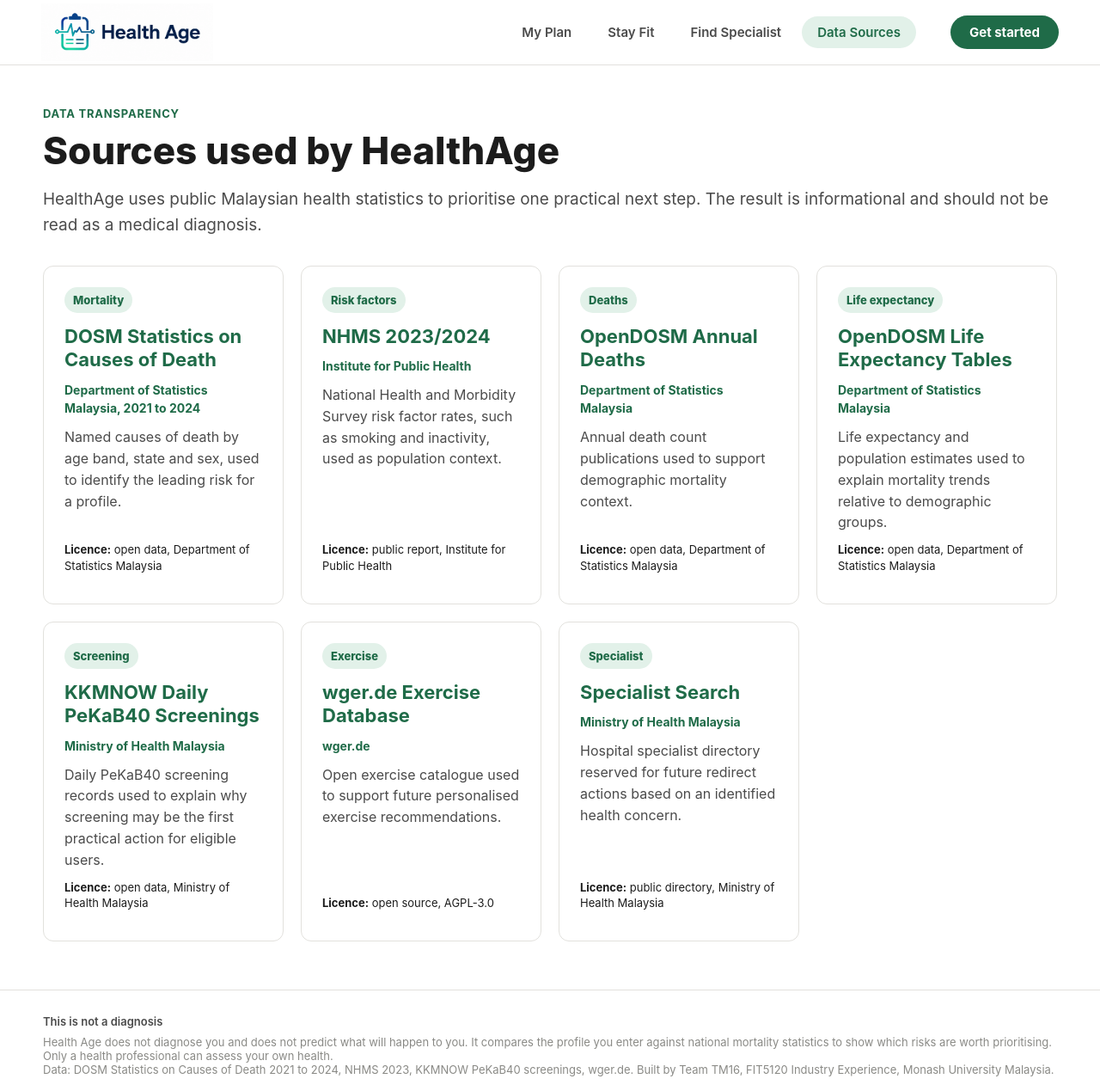
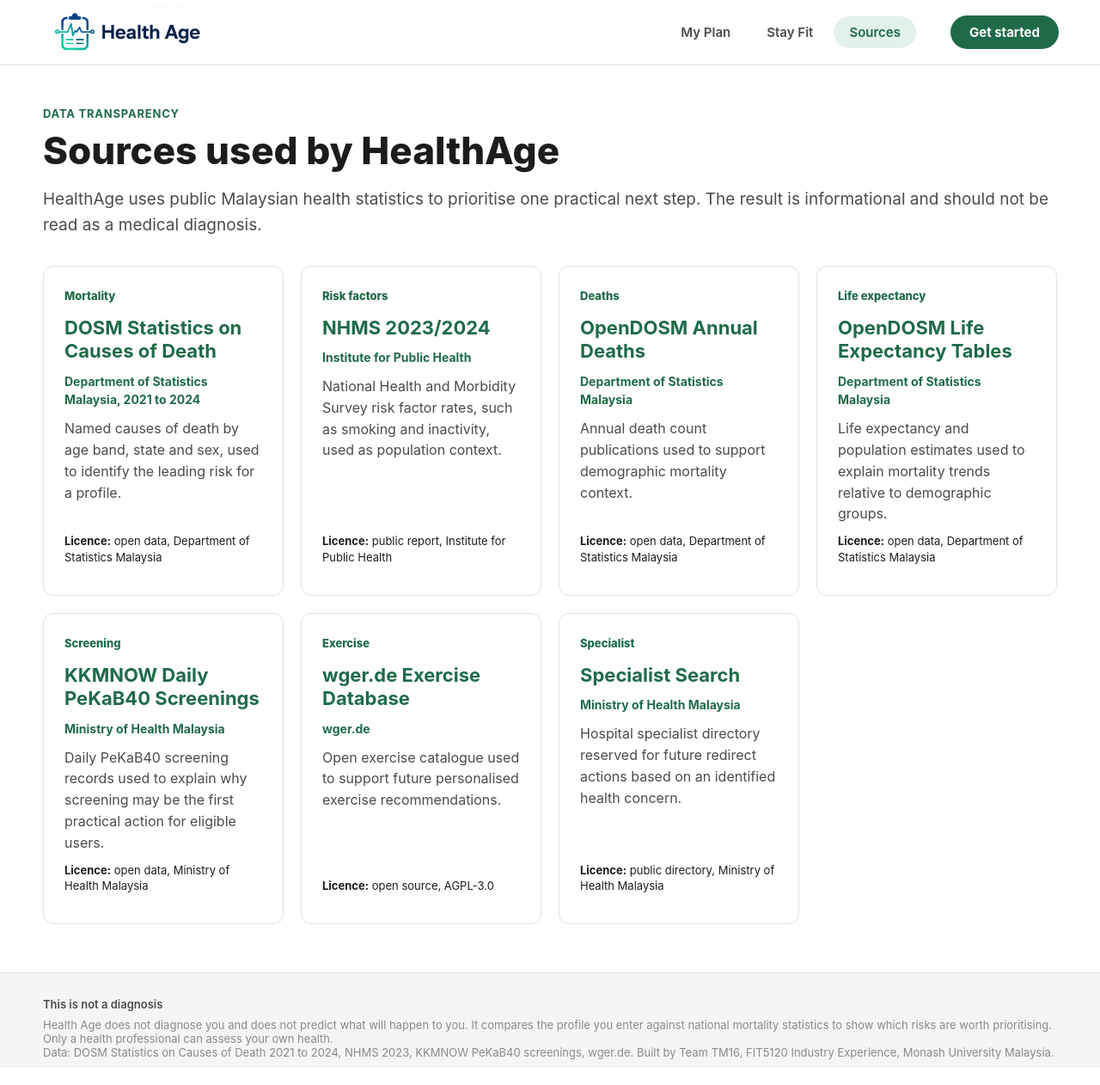
Before and after one commit to ttan0145/HealthAge, a Django app: page /source/ in a window 1280 px wide. Shown: the whole page at 86% size. After the commit the page ends 1232 px from the top, so only its background shows below. Run offline with Django 5.2, Linux system fonts and the light colour scheme.

Commit message:
should be the last design change

```diff
--- a/core/static/core/components/nav.html
+++ b/core/static/core/components/nav.html
@@ -6,8 +6,7 @@
   <nav class="lp-topnav">
     <a href="/dashboard/" class="lp-topnav-item" data-nav-section="plan">My Plan</a>
     <a href="/stayfit/" class="lp-topnav-item" data-nav-section="stayfit">Stay Fit</a>
-    <a href="/source/#specialist" class="lp-topnav-item" data-nav-section="specialist">Find Specialist</a>
-    <a href="/source/" class="lp-topnav-item" data-nav-section="sources">Data Sources</a>
+    <a href="/source/" class="lp-topnav-item" data-nav-section="sources">Sources</a>
   </nav>
 
   <a href="/profile/" class="lp-btn-pill lp-btn-pill--solid">Get started</a>
--- a/core/static/core/css/style.css
+++ b/core/static/core/css/style.css
@@ -937,6 +937,7 @@
   flex-shrink: 0;
   border-top: 1px solid var(--gray-border);
   padding: 28px 40px 10px;
+  background: #F4F6F5
 }
 
 .site-footer-inner {
@@ -1131,9 +1132,7 @@
   display: inline-flex;
   width: fit-content;
   margin: 0 0 14px !important;
-  padding: 5px 10px;
   border-radius: 999px;
-  background: var(--green-bg);
   color: var(--green-text) !important;
   font-size: 13px !important;
   font-weight: 800;
```
